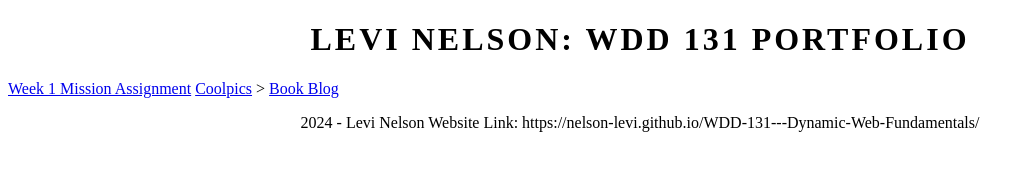
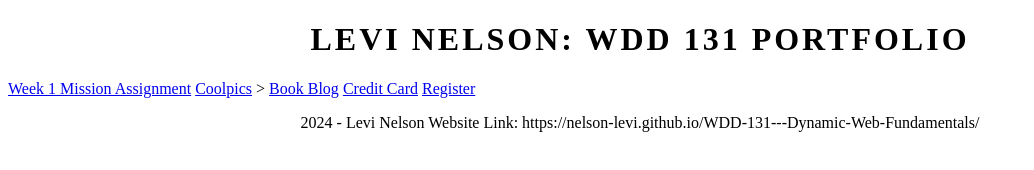
Before and after one commit to Nelson-Levi/WDD-131---Dynamic-Web-Fundamentals, a plain HTML site: page index.html in a window 1280 px wide. Shown: the whole page, without its empty margins (0-1034 px from the left). Drawn offline with Linux system fonts and the light colour scheme; files that its build step writes are made by us from their sources.

Commit message:
Fixed home Index page.

```diff
--- a/index.html
+++ b/index.html
@@ -23,6 +23,8 @@
         <a href="week3/coolpics/index.html" target="_blank">Coolpics</a>
         >
         <a href="blog/index.html" target="_blank">Book Blog</a>
+        <a href="creditcard/index.html" target="_blank">Credit Card</a>
+        <a href="register/index.html" target="_blank">Register</a>
       </p>
     </main>
     <footer>
```
